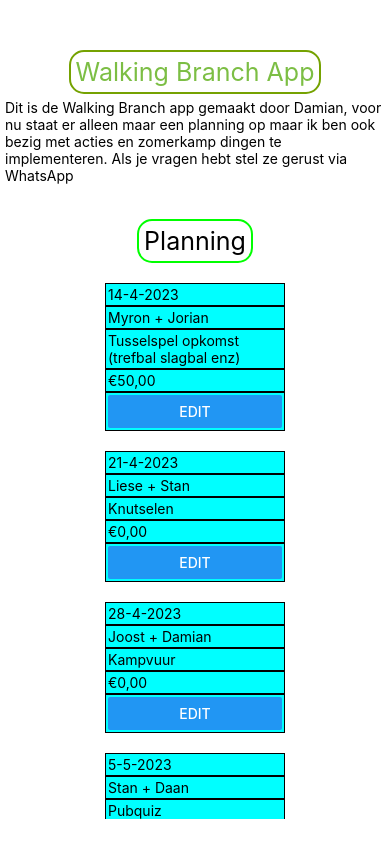
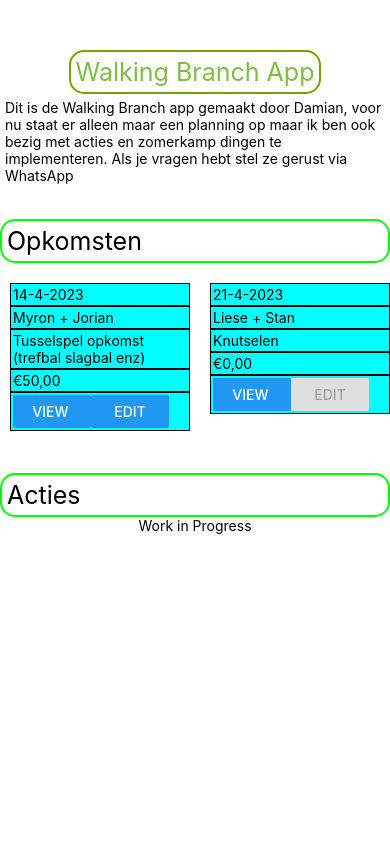
Before and after one commit to DamianHulsman/walking_branch, a React Native app: screen /Planning in a window 390 px wide. Shown: the top 858 px of the page. Built offline with nearby package versions, Linux system fonts and the light colour scheme.

Commit message:
scrollview is horizontal + added edit button

```diff
--- a/App.js
+++ b/App.js
@@ -2,7 +2,7 @@ import React, { useState, useEffect } from 'react';
 // import { NavigationContainer } from '@react-navigation/native';
 // import Snavigator from './Snavigator';
 import Planning from './screens/Planning';
-// import Acties from './screens/Acties';
+import Acties from './screens/Acties';
 import { SafeAreaView, /* ScrollView,*/ Text, View, StyleSheet,  } from 'react-native';
 
 export default function App() {
@@ -21,7 +21,7 @@ export default function App() {
         </View>
 
         <Planning />
-        {/* <Acties /> */}
+        <Acties />
       </SafeAreaView>
     );
   } catch (err) {
--- a/assets/planning.json
+++ b/assets/planning.json
@@ -5,104 +5,119 @@
         "date": "14-4-2023",
         "organisers": "Myron + Jorian",
         "activity": "Tusselspel opkomst (trefbal slagbal enz)",
-        "cost": "50,00"
+        "cost": "50,00",
+        "disabled": false
     },
     {
         "id": 2,
         "date": "21-4-2023",
         "organisers": "Liese + Stan",
         "activity": "Knutselen",
-        "cost": "0,00"
+        "cost": "0,00",
+        "disabled": true
     },
     {
         "id": 3,
         "date": "28-4-2023",
         "organisers": "Joost + Damian",
         "activity": "Kampvuur",
-        "cost": "0,00"
+        "cost": "0,00",
+        "disabled": false
     },
     {
         "id": 4,
         "date": "5-5-2023",
         "organisers": "Stan + Daan",
         "activity": "Pubquiz",
-        "cost": "0,00"
+        "cost": "0,00",
+        "disabled": false
     },
     {
         "id": 5,
         "date": "12-5-2023",
         "organisers": "Tom + Stan",
         "activity": "Dorppuzzel",
-        "cost": "0,00"
+        "cost": "0,00",
+        "disabled": false
     },
     {
         "id": 6,
         "date": "20-5-2023",
         "organisers": "Jorian + ????",
         "activity": "Vrij invullen",
-        "cost": "0,00"
+        "cost": "0,00",
+        "disabled": false
     },
     {
         "id": 7,
         "date": "25-5-2023",
         "organisers": "Lynn + Liese",
         "activity": "Tijenraan",
-        "cost": "0,00"
+        "cost": "0,00",
+        "disabled": false
     },
     {
         "id": 8,
         "date": "3-6-2023",
         "organisers": "Myron + Tom",
         "activity": "Stad bezoeken zaterdag",
-        "cost": "0,00"
+        "cost": "0,00",
+        "disabled": false
     },
     {
         "id": 9,
         "date": "9-6-2023",
         "organisers": "Joost + Damian",
         "activity": "Bowlen",
-        "cost": "0,00"
+        "cost": "0,00",
+        "disabled": false
     },
     {
         "id": 10,
         "date": "16-6-2023",
         "organisers": "Nienke + Jorian",
         "activity": "Cluedo",
-        "cost": "0,00"
+        "cost": "0,00",
+        "disabled": false
     },
     {
         "id": 11,
         "date": "23-6-2023",
         "organisers": "???? + Liese",
         "activity": "Koken",
-        "cost": "0,00"
+        "cost": "0,00",
+        "disabled": false
     },
     {
         "id": 12,
         "date": "30-6-2023",
         "organisers": "Daan + Lynn",
         "activity": "Portret schilderen",
-        "cost": "0,00"
+        "cost": "0,00",
+        "disabled": false
     },
     {
         "id": 13,
         "date": "7-7-2023",
         "organisers": "???? + Atisha",
         "activity": "Karaoke",
-        "cost": "0,00"
+        "cost": "0,00",
+        "disabled": false
     },
     {
         "id": 14,
         "date": "14-7-2023",
         "organisers": "Daan + Stan",
         "activity": "Chocolade Fondue",
-        "cost": "0,00"
+        "cost": "0,00",
+        "disabled": false
     },
     {
         "id": 15,
         "date": "21-7-2023",
         "organisers": "Iedereen",
         "activity": "Zomerkamp voorbereiden",
-        "cost": "0,00"
+        "cost": "0,00",
+        "disabled": false
     }]
 }
--- a/screens/Acties.js
+++ b/screens/Acties.js
@@ -4,7 +4,7 @@ const Acties = () => {
     try {
 
         return (
-            <SafeAreaView style={{margin: 0, marginBottom: 45, alignItems: 'center', alignSelf: 'center'}}>
+            <SafeAreaView style={{margin: 0, marginBottom: 45}}>
                 <ScrollView>
                     <View>
                         <Text style={styles.pagetitle}>Acties</Text>
@@ -22,12 +22,11 @@ const Acties = () => {
 const styles = StyleSheet.create({
     pagetitle: {
         fontSize: 25,
-        borderColor: '#00f',
+        borderColor: '#0f0',
         borderWidth: 2,
         borderRadius: 15,
         padding: 5,
         alignItems: "center",
-        alignSelf: 'center',
     }
 });
 
--- a/screens/Planning.js
+++ b/screens/Planning.js
@@ -9,12 +9,15 @@ const Planning = () => {
         const planningdata = async () => {
             const jsonfile = data.data;
             const planElements = jsonfile.map(el => (
-                <View style={{ padding: 10 }} key={el.id}>
+                <View style={{ padding: 10, height: 200, }} key={el.id}>
                     <View style={styles.tableitem} id="planningtable"><Text>{el.date}</Text></View>
                     <View style={styles.tableitem} id="planningtable"><Text>{el.organisers}</Text></View>
                     <View style={styles.tableitem} id="planningtable"><Text>{el.activity}</Text></View>
                     <View style={styles.tableitem} id="planningtable"><Text>€{el.cost}</Text></View>
-                    <View style={styles.tableitem} id="planningtable"><Button onPress={() => { alert('Kan nog niet bewerken \nWork in progress'); }} title="Edit"></Button></View>
+                    <View style={[styles.tableitem, {alignItems: 'center', alignSelf: 'center', display: 'flex', flexDirection: 'row'}]} id="planningtable">
+                        <Button onPress={() => { alert(`Opkomst:\nDatum: ${el.date}\nOrganisatie: ${el.organisers}\nActiviteit: ${el.activity}\nKosten: €${el.cost}`); }} title="   View    " />
+                        <Button disabled={el.disabled} onPress={() => { alert('Kan nog niet bewerken \nWork in progress'); }} title="    Edit    " />
+                    </View>
                 </View>
             ));
             setPlan(planElements);
@@ -24,10 +27,10 @@ const Planning = () => {
             planningdata();
         }, []);
         return (
-            <SafeAreaView style={{margin: 0, marginBottom: 45, marginTop: 30, alignItems: 'center', maxHeight: 600}}>
-                <Text style={styles.pagetitle}>Planning</Text>
-                <ScrollView style={{marginTop: 10}}>
-                    {plan}
+            <SafeAreaView style={{margin: 0, marginTop: 30, /*alignItems: 'center',*/ maxHeight: 600}}>
+                <Text style={styles.pagetitle}>Opkomsten</Text>
+                <ScrollView style={{marginTop: 10}} horizontal>
+                        {plan}
                 </ScrollView>
             </SafeAreaView>
         );
@@ -44,8 +47,7 @@ const styles = StyleSheet.create({
         borderWidth: 1,
         padding: 2,
         margin: 0,
-        maxWidth: 180,
-        minWidth: 50,
+        width: 180,
     },
     pagetitle: {
         fontSize: 25,
```
